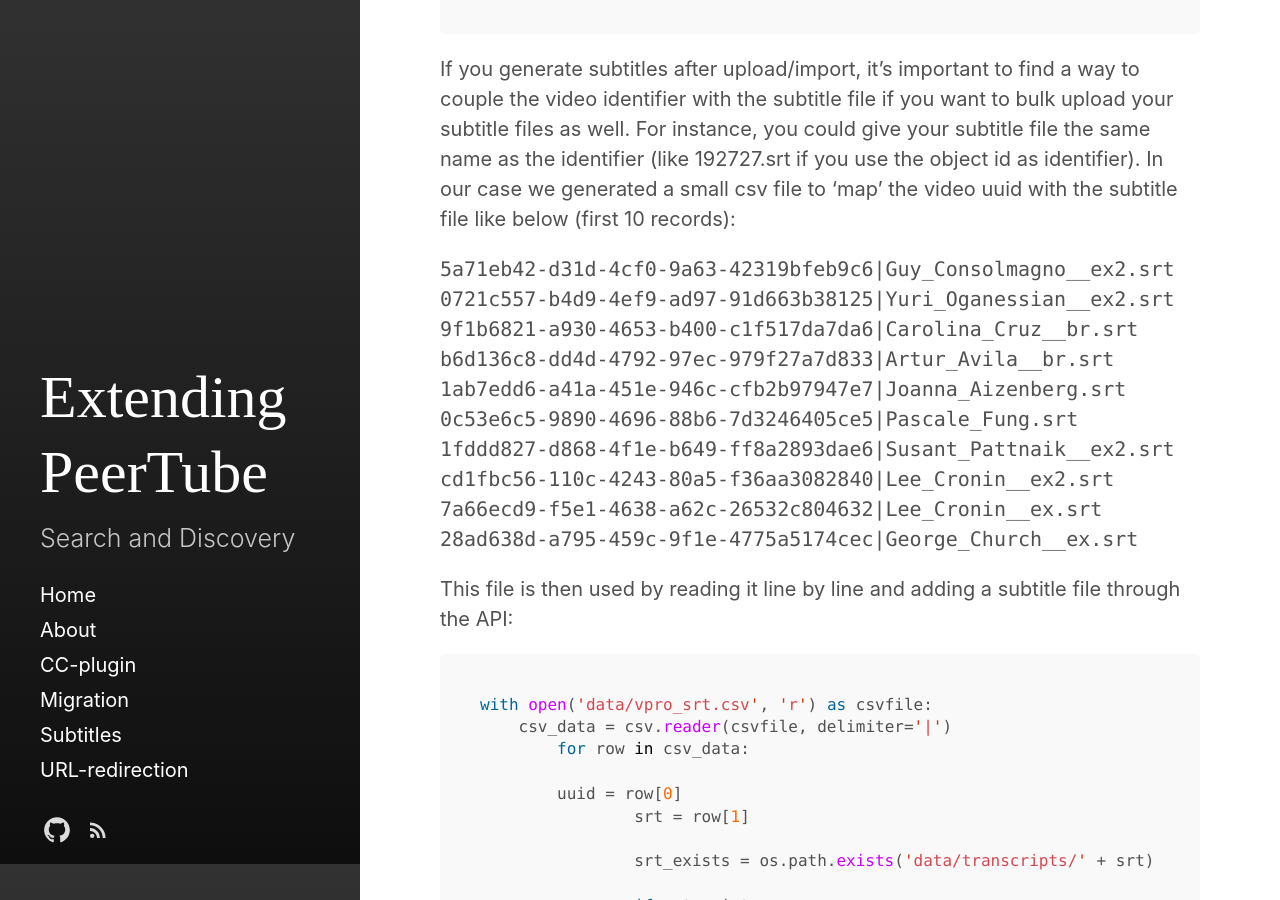
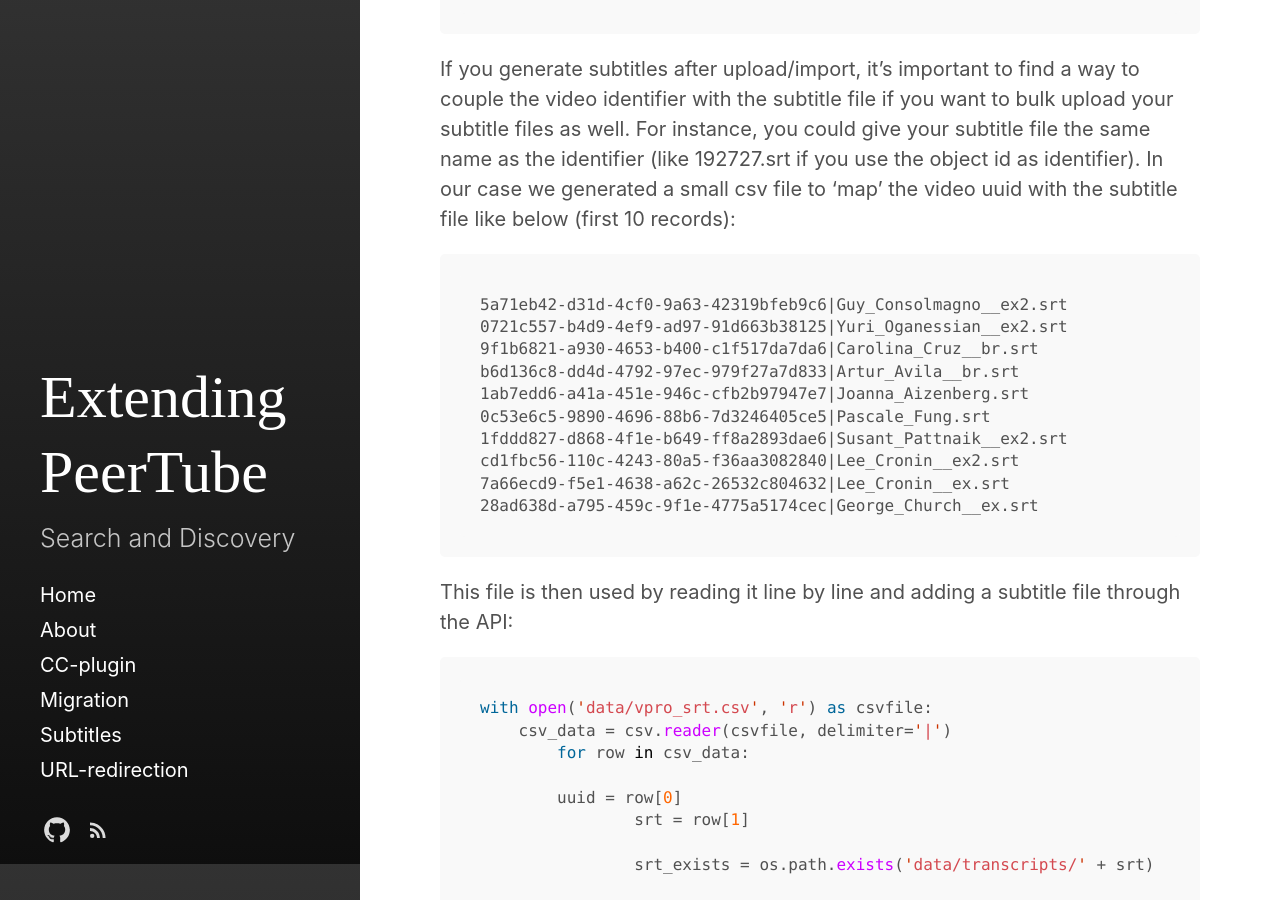
Before and after one commit to beeldengeluid/extending-peertube, a Jekyll site: the page built from _posts/2021-08-09-adding-subtitles-with-the-api.md, in a window 1280 px wide and 900 px high, scrolled down 936 px. Built offline with Jekyll 4.4.1, drawn with Linux system fonts in a browser that asks for light colours.

Commit message:
Update 2021-08-09-adding-subtitles-with-the-api.md

````diff
--- a/_posts/2021-08-09-adding-subtitles-with-the-api.md
+++ b/_posts/2021-08-09-adding-subtitles-with-the-api.md
@@ -28,7 +28,7 @@
 
 If you generate subtitles after upload/import, it's important to find a way to couple the video identifier with the subtitle file if you want to bulk upload your subtitle files as well. For instance, you could give your subtitle file the same name as the identifier (like 192727.srt if you use the object id as identifier). In our case we generated a small csv file to 'map' the video uuid with the subtitle file like below (first 10 records):
 
-```csv=
+```
 5a71eb42-d31d-4cf0-9a63-42319bfeb9c6|Guy_Consolmagno__ex2.srt
 0721c557-b4d9-4ef9-ad97-91d663b38125|Yuri_Oganessian__ex2.srt
 9f1b6821-a930-4653-b400-c1f517da7da6|Carolina_Cruz__br.srt
````
